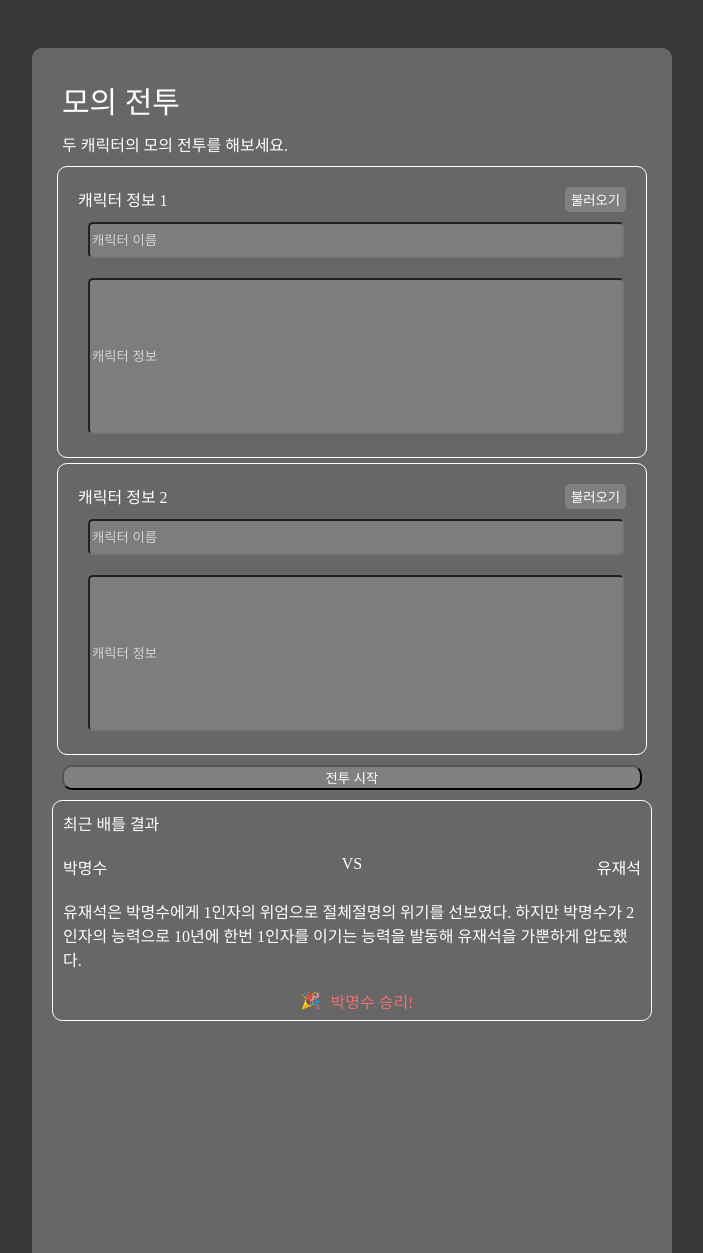
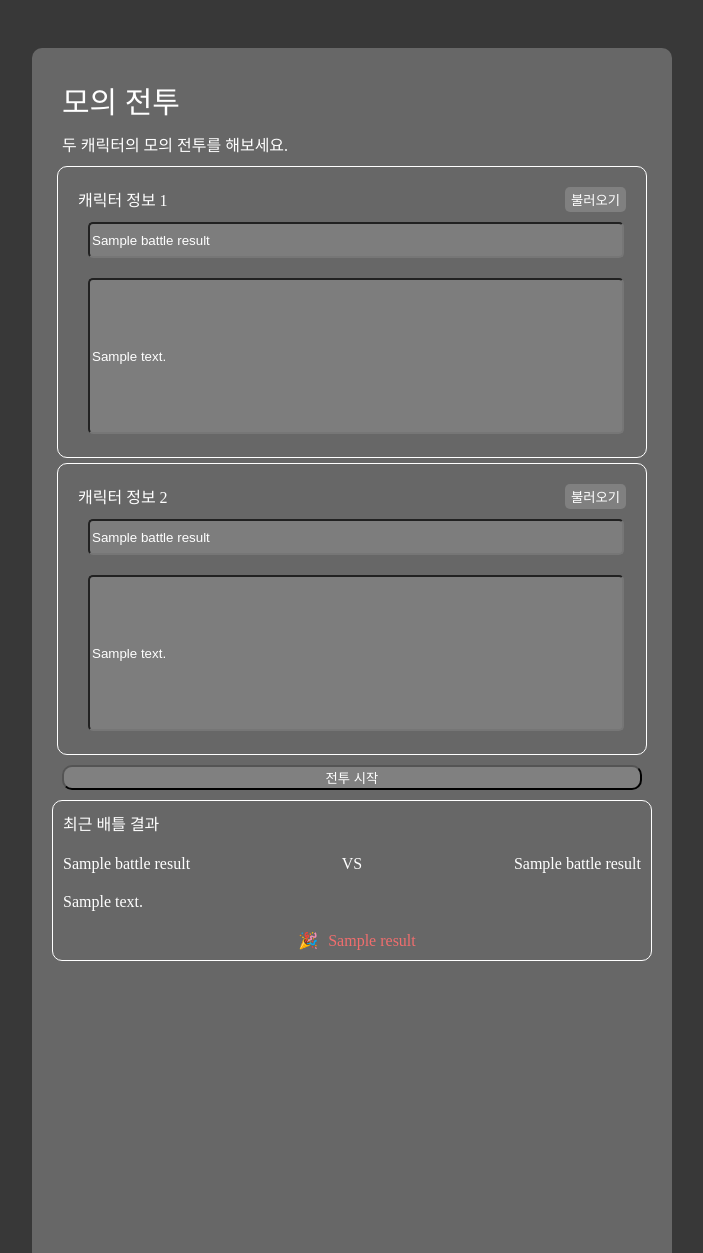
Before and after one commit to kisak03/2025-jaram-workshop-new, a Django app: template templates/character_test_battle/test_battle.html in a window 1280 px wide. Shown: the top 1253 px of the page, without its empty margins (288-991 px from the left). Run offline with Django 5.2, Linux system fonts and the light colour scheme; the template is opened without the code that fills it: most values are stand-ins (such as "Sample title", 1, 10 or a date in 2020).

Commit message:
Feat: Implement character battle feature

```diff
--- /dev/null
+++ b/static/script.js
@@ -0,0 +1,10 @@
+function showBattleResult() {
+    document.getElementById('result-container').style.display = 'block';
+}
+
+function setCharacterText(data) {
+    document.querySelector('input[name="character1_name"]').value = data.character1_name;
+    document.querySelector('input[name="character1_text"]').value = data.character1_text;
+    document.querySelector('input[name="character2_name"]').value = data.character2_name;
+    document.querySelector('input[name="character2_text"]').value = data.character2_text;
+}
--- a/templates/character_test_battle/test_battle.html
+++ b/templates/character_test_battle/test_battle.html
@@ -5,6 +5,7 @@
   <head>
     <meta charset="UTF-8" />
     <link rel="stylesheet" type="text/css" href="{% static 'style.css' %}" />
+    <script src="{% static 'script.js' %}"></script>
     <meta name="viewport" content="width=device-width, initial-scale=1.0" />
     <title>Document</title>
   </head>
@@ -14,14 +15,17 @@
         <div class="main-title">모의 전투</div>
         <div class="sub-title">두 캐릭터의 모의 전투를 해보세요.</div>
       </div>
+      <form method="post">
+        {% csrf_token %}
         <div class="input-container">
             <div class="input-title-container">
               <div class="input-title">캐릭터 정보 1</div>
-          <div><button class="input-btn">불러오기</button></div>
+              <div><button class="input-btn" type="button">불러오기</button></div>
             </div>
             <div class="input-main-container">
               <div class="pd-10">
                 <input
+                  name="character1_name"
                   class="input-box input-name"
                   type="text"
                   required
@@ -30,6 +34,7 @@
               </div>
               <div class="pd-10">
                 <input
+                  name="character1_text"
                   class="input-box input-content"
                   type="text"
                   required
@@ -41,11 +46,12 @@
           <div class="input-container">
             <div class="input-title-container">
               <div class="input-title">캐릭터 정보 2</div>
-          <div><button class="input-btn">불러오기</button></div>
+              <div><button class="input-btn" type="button">불러오기</button></div>
             </div>
             <div class="input-main-container">
               <div class="pd-10">
                 <input
+                  name="character2_name"
                   class="input-box input-name"
                   type="text"
                   required
@@ -54,6 +60,7 @@
               </div>
               <div class="pd-10">
                 <input
+                  name="character2_text"
                   class="input-box input-content"
                   type="text"
                   required
@@ -62,28 +69,41 @@
               </div>
             </div>
           </div>
-      <div class="mg-10"><button class="battle-btn">전투 시작</button></div>
-      <div class="result-container">
+        <div class="mg-10"><button class="battle-btn" type="submit">전투 시작</button></div>
+      </form>
+      <div class="result-container" id="result-container" style="display: none;">
         <div class="title-container">
           <div class="sub-title">최근 배틀 결과</div>
           <div class="input-title-container pd-10">
-            <div class="result-text1">박명수</div>
+            <div class="result-text1" id="character1-name">{{battle_result.character1_name}}</div>
             <div>VS</div>
-            <div class="result-text2">유재석</div>
+            <div class="result-text2" id="character2-name">{{battle_result.character2_name}}</div>
           </div>
         </div>
         <div class="result-content-container">
-          <div class="result-content pd-10">
-            유재석은 박명수에게 1인자의 위엄으로 절체절명의 위기를 선보였다.
-            하지만 박명수가 2인자의 능력으로 10년에 한번 1인자를 이기는 능력을
-            발동해 유재석을 가뿐하게 압도했다.
+          <div class="result-content pd-10" id="result-text">
+            {{battle_result.text}}
           </div>
           <div class="parent">
             <div class="pd-10">🎉</div>
-            <div class="result-name">박명수 승리!</div>
+            <div class="result-name" id="result">{{battle_result.result}}</div>
           </div>
         </div>
       </div>
     </div>
   </body>
 </html>
+
+{% if battle_result %}
+<script>
+  const data = {
+    character1_name: "{{battle_result.character1_name}}",
+    character1_text: "{{battle_result.character1_text}}",
+    character2_name: "{{battle_result.character2_name}}",
+    character2_text: "{{battle_result.character2_text}}",
+  }
+
+  showBattleResult();
+  setCharacterText(data);
+</script>
+{% endif %}
```
Also changed, not shown: character_test_battle/views.py (+63 -0 lines). Lines whose indentation alone changed are shown as unchanged.
